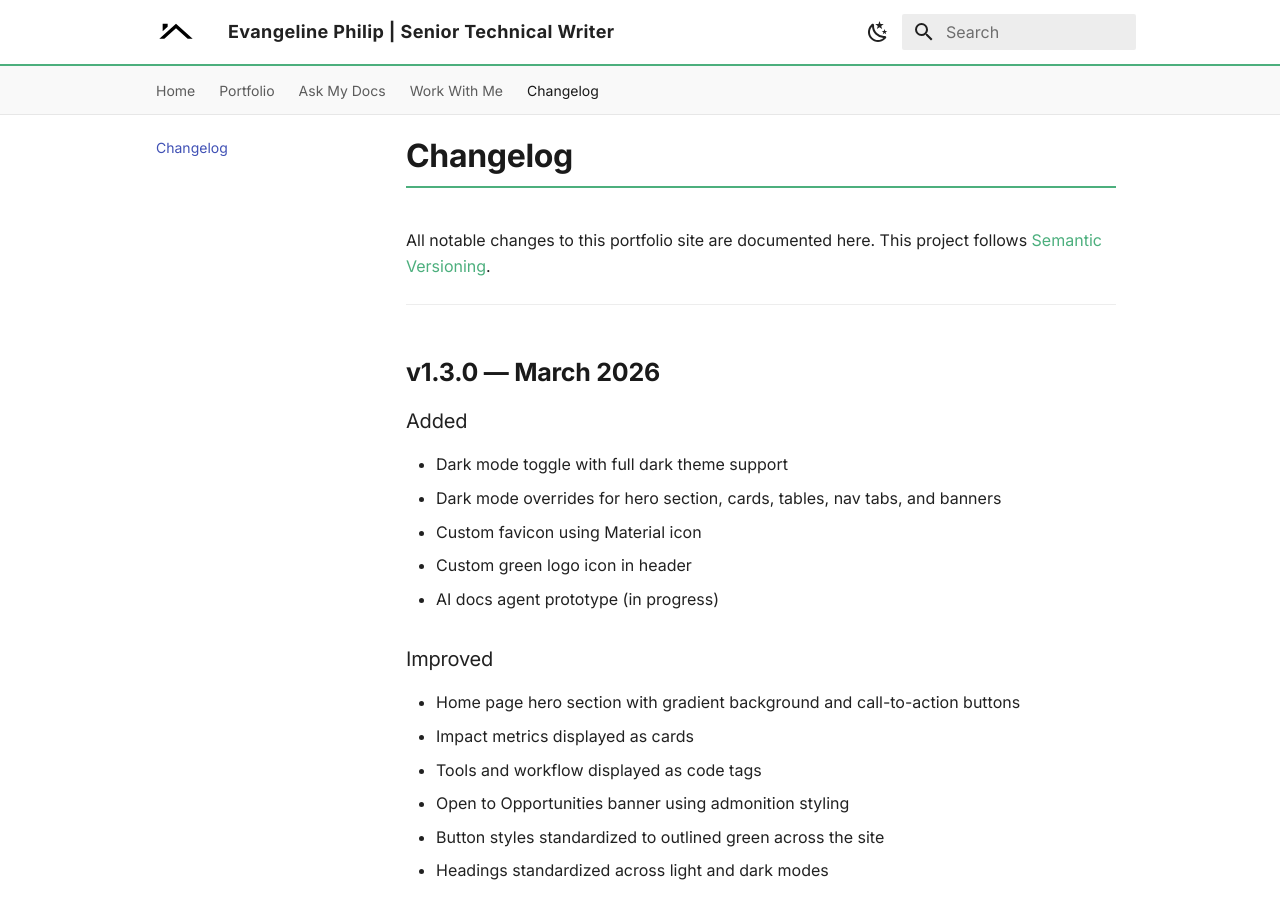
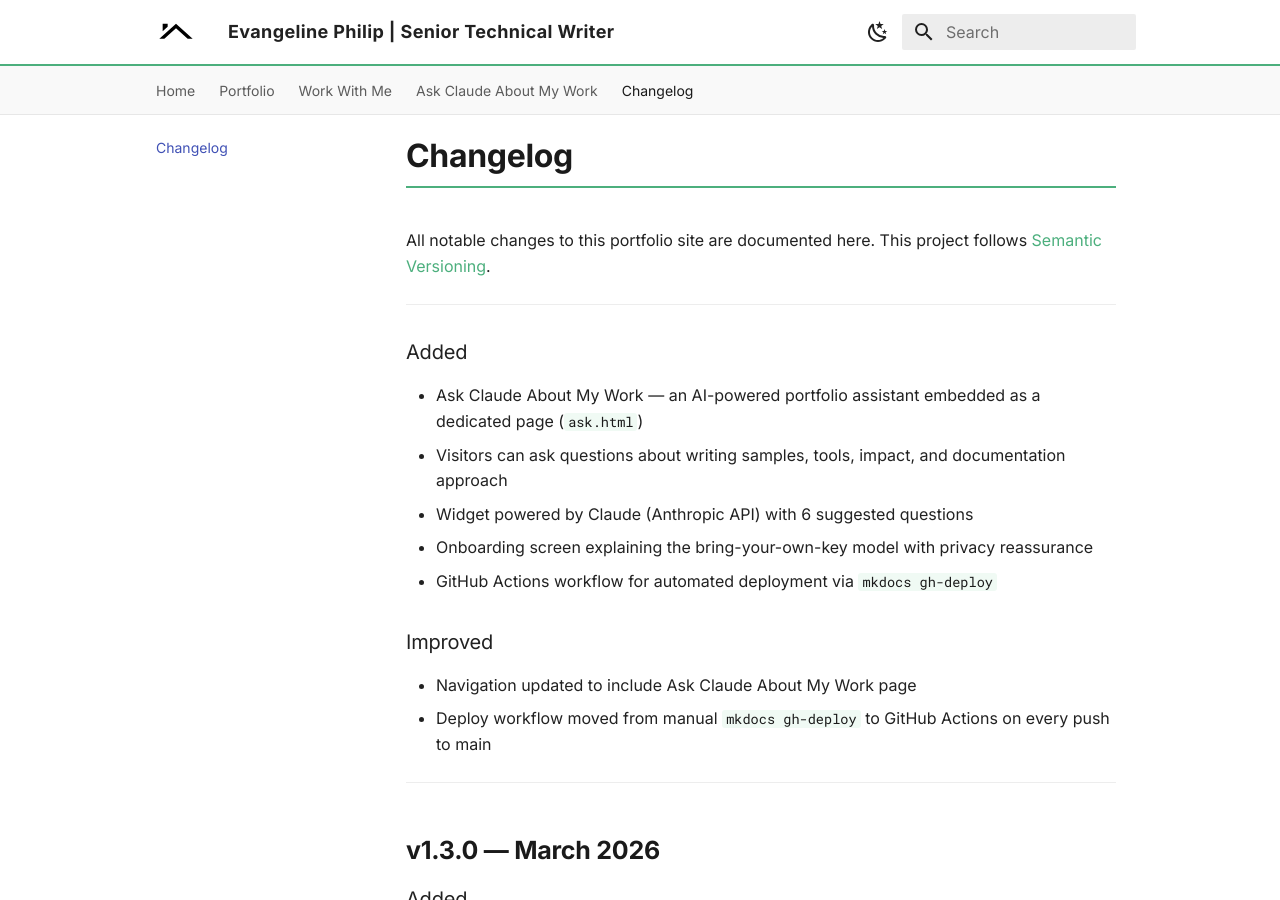
Before and after one commit to eva-philip/my-portfolio, an MkDocs documentation site: the page built from docs/changelog.md, in a window 1280 px wide and 900 px high. Built offline with MkDocs 1.6.1 and Material for MkDocs 9.7.7, drawn with Linux system fonts in a browser that asks for light colours.

Commit message:
Convert widget to ask.md with full site nav

```diff
--- a/docs/changelog.md
+++ b/docs/changelog.md
@@ -2,6 +2,19 @@
 
 All notable changes to this portfolio site are documented here.
 This project follows [Semantic Versioning](https://semver.org/).
+
+---
+
+### Added
+- Ask Claude About My Work — an AI-powered portfolio assistant embedded as a dedicated page (`ask.html`)
+- Visitors can ask questions about writing samples, tools, impact, and documentation approach
+- Widget powered by Claude (Anthropic API) with 6 suggested questions
+- Onboarding screen explaining the bring-your-own-key model with privacy reassurance
+- GitHub Actions workflow for automated deployment via `mkdocs gh-deploy`
+
+### Improved
+- Navigation updated to include Ask Claude About My Work page
+- Deploy workflow moved from manual `mkdocs gh-deploy` to GitHub Actions on every push to main
 
 ---
 
--- a/mkdocs.yml
+++ b/mkdocs.yml
@@ -49,6 +49,6 @@ nav:
     - KB Article: samples/kb-article.md
     - Integration Guide: samples/integration-guide.md
     - API Reference: samples/api-reference.md
-  - Ask My Docs: ask.html
   - Work With Me: work-with-me.md
+  - Ask Claude About My Work: ask.md
   - Changelog: changelog.md
```
Also changed, not shown: docs/ask.md (renamed from docs/ask.html, +2 -8 lines), docs/portfolio.md (+2 -0 lines).
